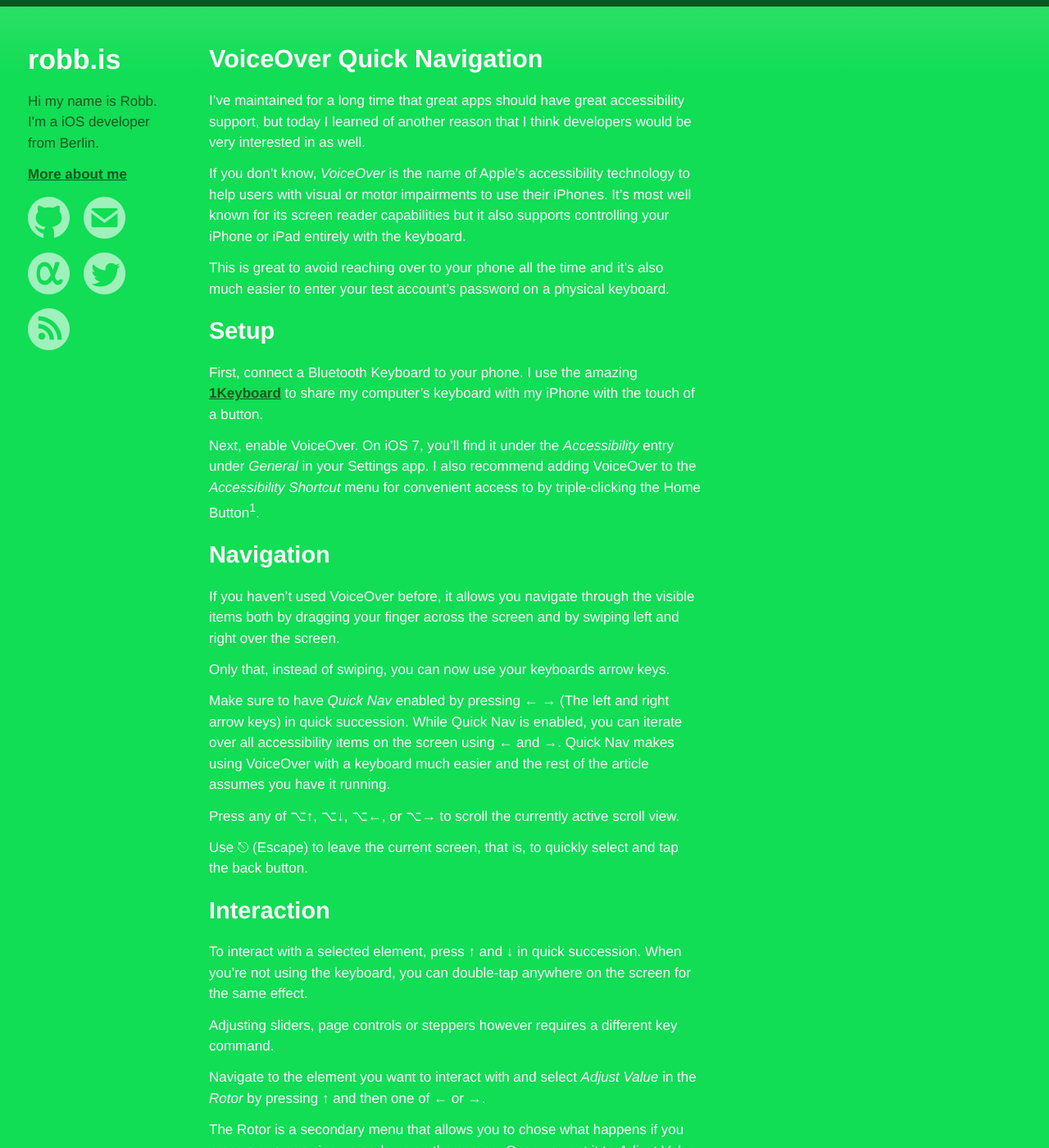
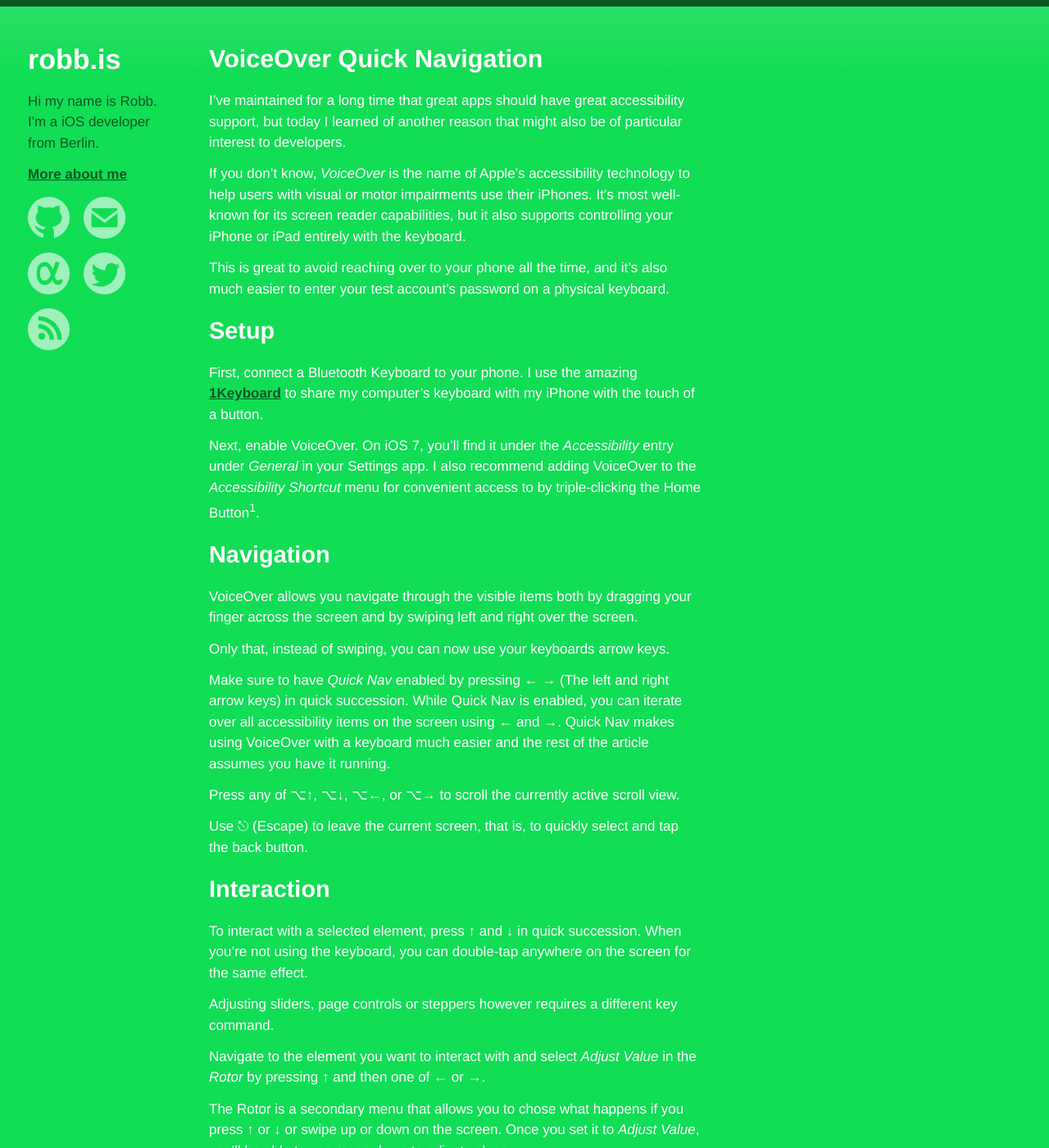
Before and after one commit to orta/robb.is, a Jekyll site: the page built from _posts/2013-10-07-voiceover-quick-navigation.md, in a window 1280 px wide and 1400 px high. Shown: the whole window at 82% size. Built offline with Jekyll 4.4.1, drawn with Linux system fonts in a browser that asks for light colours; some web fonts are replaced; some of the changed text lies outside the part shown.

Commit message:
some line edits -- mostly stylistic

```diff
--- a/_posts/2013-10-07-voiceover-quick-navigation.md
+++ b/_posts/2013-10-07-voiceover-quick-navigation.md
@@ -6,15 +6,14 @@ category: thinking-about
 ---
 
 I've maintained for a long time that great apps should have great accessibility
-support, but today I learned of another reason that I think developers would be
-very interested in as well.
+support, but today I learned of another reason that might also be of particular interest to developers.
 
 If you don't know, _VoiceOver_ is the name of Apple's accessibility technology
-to help users with visual or motor impairments to use their iPhones. It's most
-well known for its screen reader capabilities but it also supports controlling
+to help users with visual or motor impairments use their iPhones. It's most
+well-known for its screen reader capabilities, but it also supports controlling
 your iPhone or iPad entirely with the keyboard.
 
-This is great to avoid reaching over to your phone all the time and it's also
+This is great to avoid reaching over to your phone all the time, and it's also
 much easier to enter your test account's password on a physical keyboard.
 
 ### Setup
@@ -30,7 +29,7 @@ Home Button<sup>1</sup>.
 
 ### Navigation
 
-If you haven't used VoiceOver before, it allows you navigate through the visible
+VoiceOver allows you navigate through the visible
 items both by dragging your finger across the screen and by swiping left and
 right over the screen.
 
```
Also changed, not shown: other parts of _posts/2013-10-07-voiceover-quick-navigation.md (+2 -2 lines).
